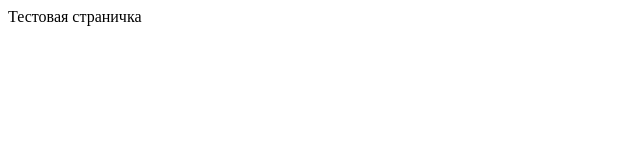
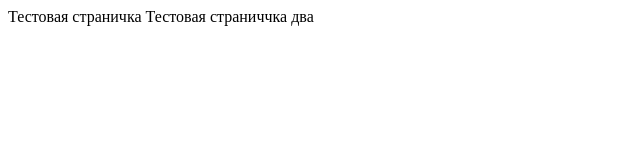
Before and after one commit to foxDrake/Web, a plain HTML site: page index.html in a window 1280 px wide. Shown: the whole page, without its empty margins (0-640 px from the left). Drawn offline with Linux system fonts and the light colour scheme.

Commit message:
тест висуал студио

```diff
--- a/index.html
+++ b/index.html
@@ -10,7 +10,7 @@
 
 <body>
     Тестовая страничка
-
+    Тестовая страниччка два
 </body>
 
 </html>
```
